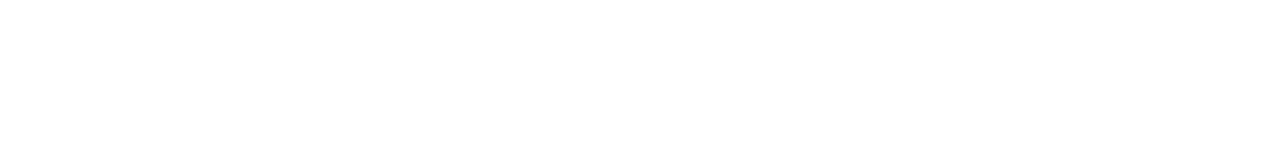
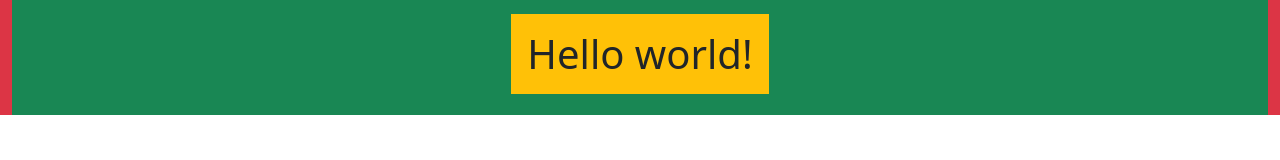
Before and after one commit to HakimaNoori/Tarkhina-Website, a plain HTML site: page index.html in a window 1280 px wide. Drawn offline with nearby package versions, Linux system fonts and the light colour scheme.

Commit message:
Add nav container.

```diff
--- a/index.html
+++ b/index.html
@@ -3,7 +3,8 @@
 <head>
     <meta charset="UTF-8">
     <meta name="viewport" content="width=device-width, initial-scale=1.0">
-    <link rel="stylesheet" href="https://cdnjs.cloudflare.com/ajax/libs/bootstrap/5.3.1/css/bootstrap-grid.rtl.min.css">
+    <link href="https://cdn.jsdelivr.net/npm/bootstrap@5.2.3/dist/css/bootstrap.min.css" rel="stylesheet"
+     integrity="sha384-rbsA2VBKQhggwzxH7pPCaAqO46MgnOM80zW1RWuH61DGLwZJEdK2Kadq2F9CUG65" crossorigin="anonymous">
     <link rel="stylesheet" href="https://cdnjs.cloudflare.com/ajax/libs/font-awesome/6.4.2/css/fontawesome.min.css"
         integrity="sha512-siarrzI1u3pCqFG2LEzi87McrBmq6Tp7juVsdmGY1Dr8Saw+ZBAzDzrGwX3vgxX1NkioYNCFOVC0GpDPss10zQ=="
         crossorigin="anonymous" referrerpolicy="no-referrer" />
@@ -11,8 +12,17 @@
 </head>
 <body>
     <header>
-        <nav></nav>
+        <nav>
+            <div class="container bg-danger" style="max-width: 1440px;">
+                <div class="d-flex justify-content-center align-items-center bg-success" style="height: 115px; padding: 32px 108px;">
+                    <div class="d-flex gap-3 flex-shrink-0">
+                        <h1 class="p-3 mb-2 bg-warning text-dark">Hello world!</h1>
+                    </div>
+                </div>
+            </div>
+        </nav>
     </header>
+
     <main>
 
     </main>
```
